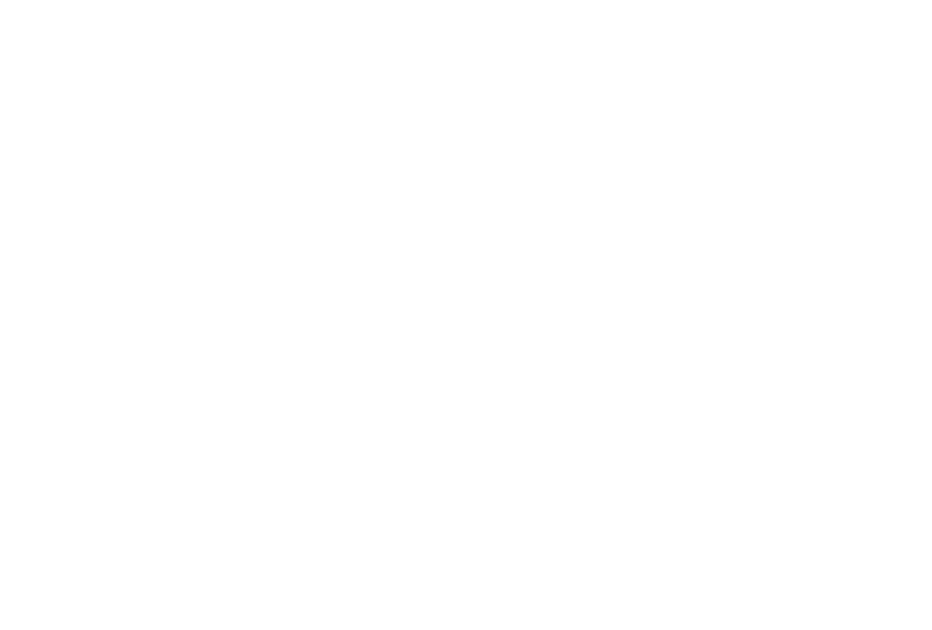
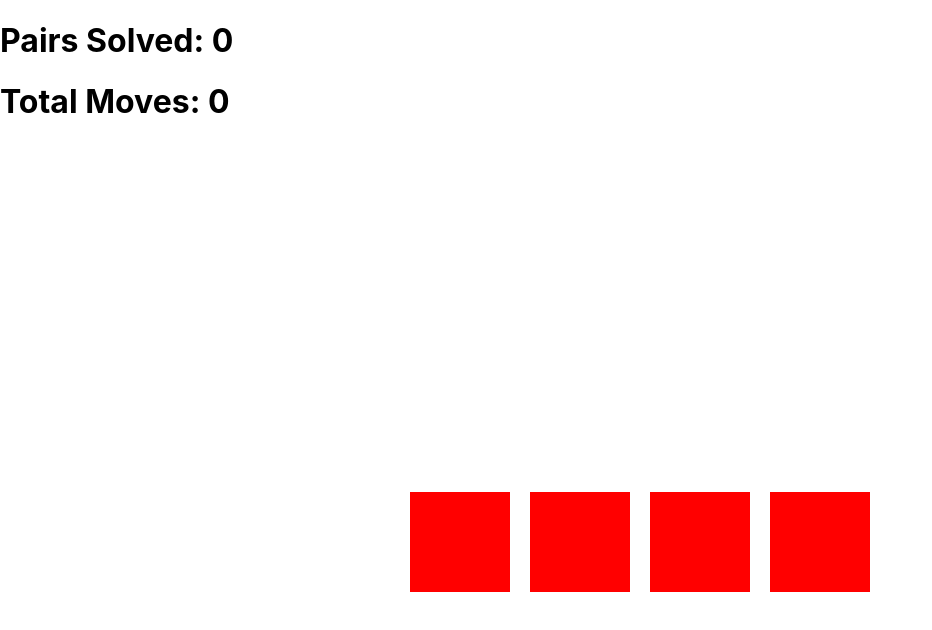
Before and after one commit to Bryan-LV/react-memory-game, a React (Vite) app: page / in a window 1280 px wide. Shown: the top 630 px of the page, without its empty margins (0-932 px from the left). Built offline with nearby package versions, Linux system fonts and the light colour scheme.

Commit message:
shuffle card data, add card styling

```diff
--- a/src/App.css
+++ b/src/App.css
@@ -1,4 +1,8 @@
-.App {
+* {
+  box-sizing: border-box;
+}
+
+.gameboard {
   display: flex;
   justify-content: center;
   align-items: center;
@@ -8,10 +12,45 @@
 
 .card {
   display: inline-block;
-  padding: 40px;
+  width: 100px;
+  height: 100px;
+  text-align: center;
   background-color: #09161b;
   color: white;
   border-radius: 4px;
   margin: 10px;
-  font-size: 2rem;
+  font-size: 1rem;
+  display: flex;
+  justify-content: center;
+  align-items: center;
+  transform: rotateX(0deg) rotateY(182deg) rotateZ(0deg);
+  position: relative;
+  transition: all 300ms ease-in;
 }
+
+.card:after {
+  content: '';
+  right: 0px;
+  bottom: 0px;
+  position: absolute;
+  top: 0px;
+  left: 0px;
+  background: red;
+  transform: rotateY( 180deg );
+  transform-style: preserve-3d;
+  backface-visibility: visible;
+  transition: all 300ms ease-in;
+}
+
+.card-container:hover .card {
+  transform: rotateX(0deg) rotateY(0deg) rotateZ(0deg);
+}
+
+.card-container:hover .card::after {
+  transform: scale(0)
+}
+
+
+.card h1 {
+  margin: 0;
+}
--- a/src/App.tsx
+++ b/src/App.tsx
@@ -1,35 +1,85 @@
-import { useReducer } from 'react'
+import { useReducer, useEffect, useState } from 'react'
 import './App.css'
-
-const data = [{
-  id: 1,
-  card: 'X'
-}, {
-  id: 2,
-  card: 'Y'
-},];
-
-interface gameState {
-  totalMoves: number;
-  firstPick: ({ id: number, card: string; } | null),
-  secondPick: ({ id: number, card: string; } | null),
+interface Card {
+  id: number,
+  card: {
+    view: string,
+    pairId: number
+  }
 }
 
-const initialState: gameState = {
-  totalMoves: 0,
-  firstPick: null,
-  secondPick: null
+const data = [
+  { id: 1, card: { view: 'X', pairId: 1 } },
+  { id: 2, card: { view: 'X', pairId: 1 } },
+  { id: 3, card: { view: 'Y', pairId: 2 } },
+  { id: 4, card: { view: 'Y', pairId: 2 } }
+];
+
+
+// See https://github.com/coolaj86/knuth-shuffle
+function shuffle(array: any[]) {
+  let currentIndex = array.length, randomIndex;
+
+  // While there remain elements to shuffle...
+  while (currentIndex != 0) {
+
+    // Pick a remaining element...
+    randomIndex = Math.floor(Math.random() * currentIndex);
+    currentIndex--;
+
+    // And swap it with the current element.
+    [array[currentIndex], array[randomIndex]] = [
+      array[randomIndex], array[currentIndex]];
+  }
+
+  return array;
 }
-
-function gameReducer(state: gameState , action: {type: string, action: null}) {
-  return state;
-}
+const shuffledData = shuffle(data);
 
 function App() {
-  const [gameState, dispatch] = useReducer(gameReducer, initialState)
+  const [totalMoves, setTotalMoves] = useState(0);
+  const [lastPick, setLastPick] = useState<Card | null>(null);
+  const [gameMove, setGameMove] = useState<number>(0);
+  const [pairsSolved, setPairsSolved] = useState(0);
+
+
+  const handleClick = (card: Card) => {
+    setTotalMoves(ps => ps += 1);
+
+    // remember last pick
+    if (gameMove === 0) setLastPick(card);
+
+    if (gameMove === 1) {
+      if (card.card.pairId === lastPick?.card.pairId) {
+        setPairsSolved(ps => ps += 1);
+        // clear board
+        setLastPick(null);
+      }
+    }
+
+    setGameMove(ps => {
+      let count = 0;
+      if (ps === 0) count = 1;
+      if (ps === 1) count = 0;
+      return count;
+    })
+  }
 
   return (
     <div className="App">
+      <h1>Pairs Solved: {pairsSolved}</h1>
+      <h1 className="">Total Moves: {totalMoves}</h1>
+      <div className="gameboard">
+        {shuffledData.map(card => {
+          return (
+            <div className="card-container">
+              <div className="card" id={card.id.toString()} key={card.id} onClick={() => handleClick(card)}>
+                <h1>{card.card.view}</h1>
+              </div>
+            </div>
+          )
+        })}
+      </div>
     </div>
   )
 }
```
